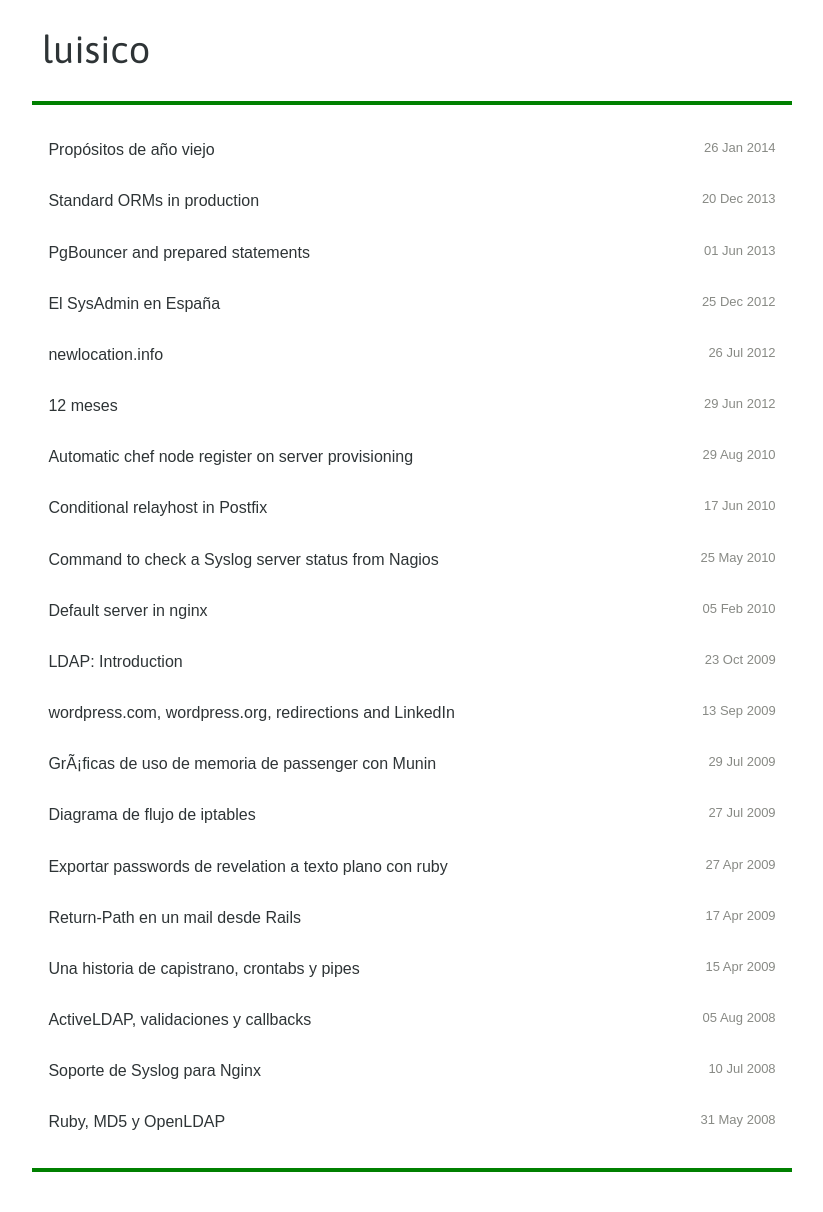
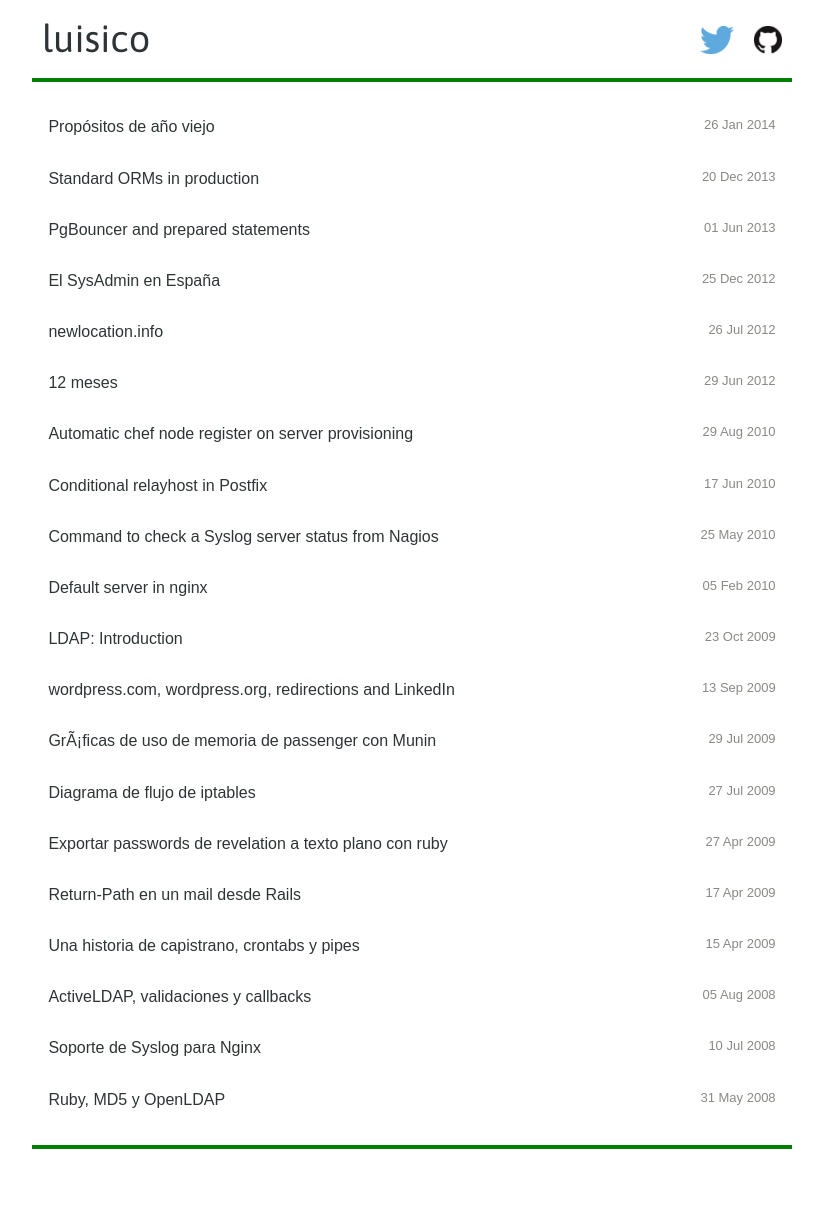
Before and after one commit to luisbosque/luisbosque.github.com, a Jekyll site: the page built from index.html, in a window 1280 px wide. Shown: the whole page, without its empty margins (228-1051 px from the left). Built offline with Jekyll 4.4.1, drawn with Linux system fonts in a browser that asks for light colours; some web fonts are replaced; Markdown is read by kramdown in place of the engine named in the settings; after the commit the page ends 1189 px from its top, so only the background shows below that.

Commit message:
Added some logos

```diff
--- a/_includes/header.html
+++ b/_includes/header.html
@@ -1,3 +1,5 @@
 <div class="header">
   <h1><a href='/'>luisico</a></h1>
+  <a class='github' href='https://github.com/lbosque'>Github</a>
+  <a class='twitter' href='https://twitter.com/luisico'>@luisico</a>
 </div>
--- a/css/styles.css
+++ b/css/styles.css
@@ -68,11 +68,34 @@
 
 .wrapper .header {
   border-bottom: 4px solid green;
+  overflow: hidden;
+  line-height: 1;
+}
+
+.wrapper .header a.github, .wrapper .header a.twitter {
+  float: right;
+  margin-left: 20px;
+  margin-top: 6px;
+}
+
+.wrapper .header a.twitter {
+  background: url('../images/twitter.png') no-repeat left top;
+  height: 28px;
+  width: 34px;
+  text-indent: -9999px;
+}
+
+.wrapper .header a.github {
+  background: url('../images/github.png') no-repeat left top;
+  height: 28px;
+  width: 28px;
+  text-indent: -9999px;
 }
 
 .wrapper .header h1 {
   font-size: 3.8em;
-  line-height: 1.6;
+  /*line-height: 1.6;*/
+  float: left;
 }
 
 .wrapper h1 a {
```
Also changed, not shown: images/github.png (added), images/twitter.png (added).
